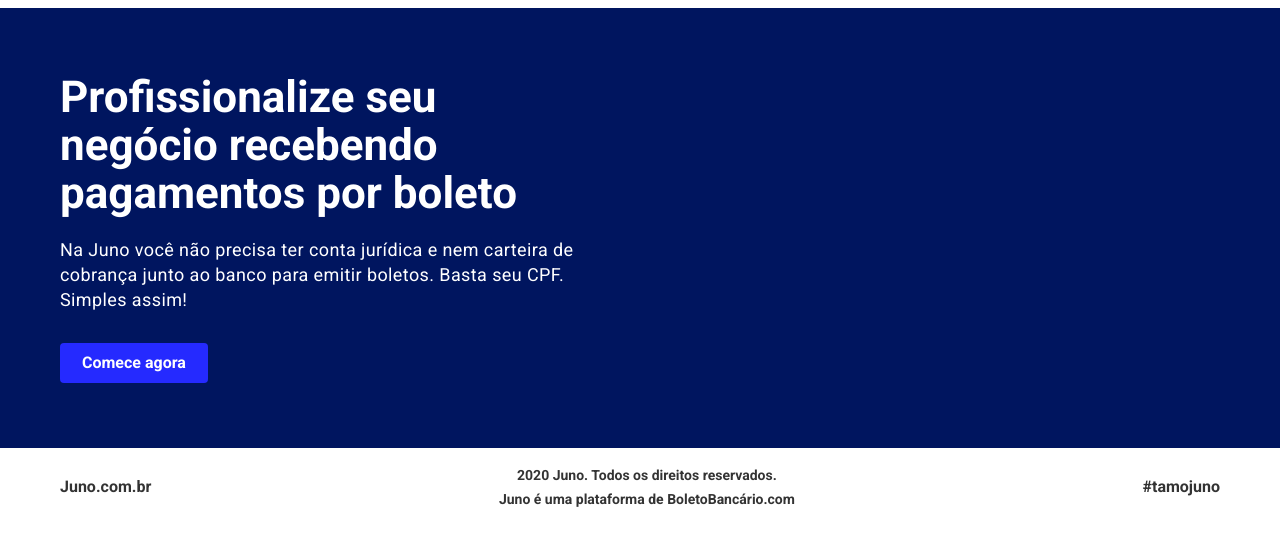
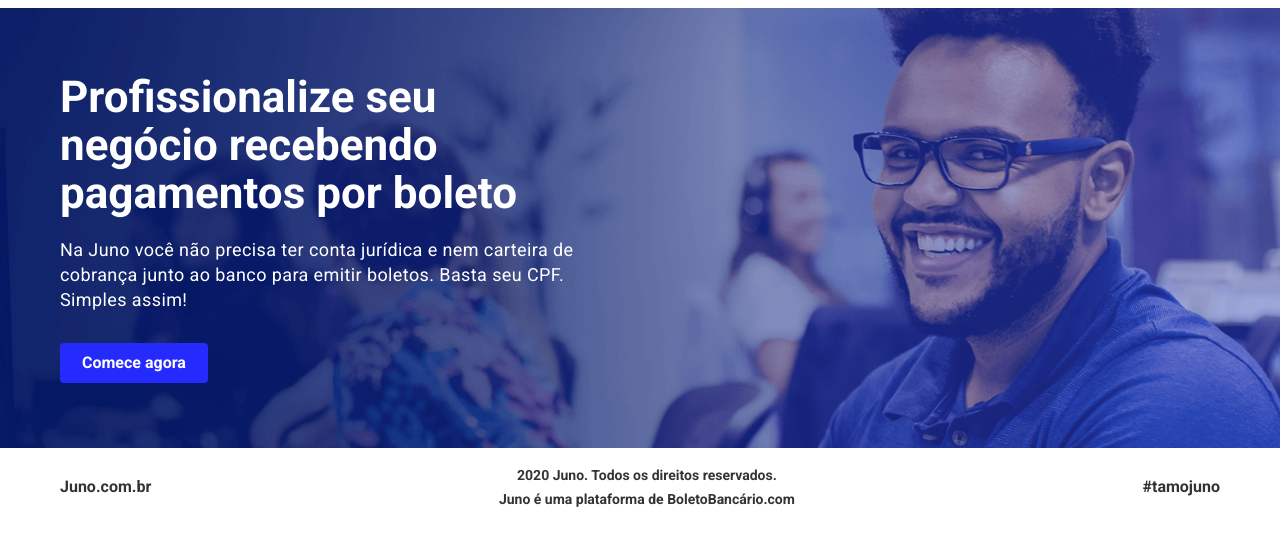
Before and after one commit to Lerooks/gatsby-landing-page, a Gatsby site: page / in a window 1280 px wide. Shown: the part 55-600 px from the top of the page. Built offline with nearby package versions, Linux system fonts and the light colour scheme; Gatsby itself is replaced by a stand-in of ours.

Commit message:
feat: add banner image

```diff
--- a/src/components/home/banner/banner-styles.ts
+++ b/src/components/home/banner/banner-styles.ts
@@ -17,9 +17,22 @@
   width: 100%;
   height: 100%;
   z-index: 0;
+  overflow: hidden;
+  display: flex;
+  align-items: center;
+  justify-content: flex-end;
 `
 
-export const BackgroundImage = styled.img``
+export const BackgroundImage = styled.img`
+  transform: translateX(450px);
+
+  @media screen and (min-width: 992px) {
+    object-fit: cover;
+    width: 100%;
+    height: 100%;
+    transform: unset;
+  }
+`
 
 export const Content = styled.div`
   position: relative;
--- a/src/components/home/banner/banner.tsx
+++ b/src/components/home/banner/banner.tsx
@@ -1,12 +1,13 @@
 import React, { ReactElement } from 'react'
 import Button from 'components/common/button'
+import BannerImage from 'assets/images/home/banner-bg.png'
 import * as S from './banner-styles'
 
 export default function Banner(): ReactElement {
   return (
     <S.Banner>
       <S.Background>
-        <S.BackgroundImage></S.BackgroundImage>
+        <S.BackgroundImage src={BannerImage}></S.BackgroundImage>
       </S.Background>
       <S.BannerContainer>
         <S.Content>
--- a/src/pages/home/home-page-styles.ts
+++ /dev/null
@@ -1 +0,0 @@
-import styled from 'styled-components'
--- a/src/pages/home/index.ts
+++ /dev/null
@@ -1 +0,0 @@
-export { default } from './home-page'
--- a/src/pages/index.ts
+++ /dev/null
@@ -1 +0,0 @@
-export { default } from './home'
--- a/src/pages/home/home-page.tsx
+++ b/src/pages/index.tsx
@@ -3,7 +3,9 @@
 import BaseLayout from 'layouts/base-layout'
 import Banner from 'components/home/banner'
 
-export default function HomePage({ data }: PageProps): ReactElement {
+type DataProps = {}
+
+export default function IndexPage({}: PageProps<DataProps>): ReactElement {
   return (
     <BaseLayout>
       <Banner></Banner>
```
